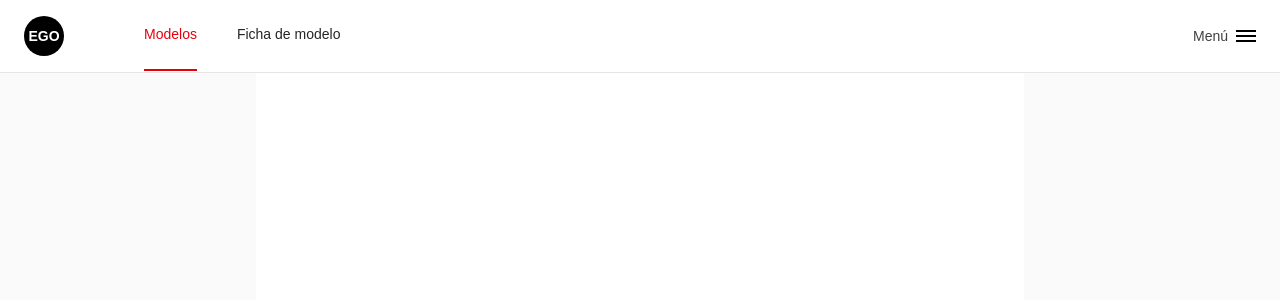
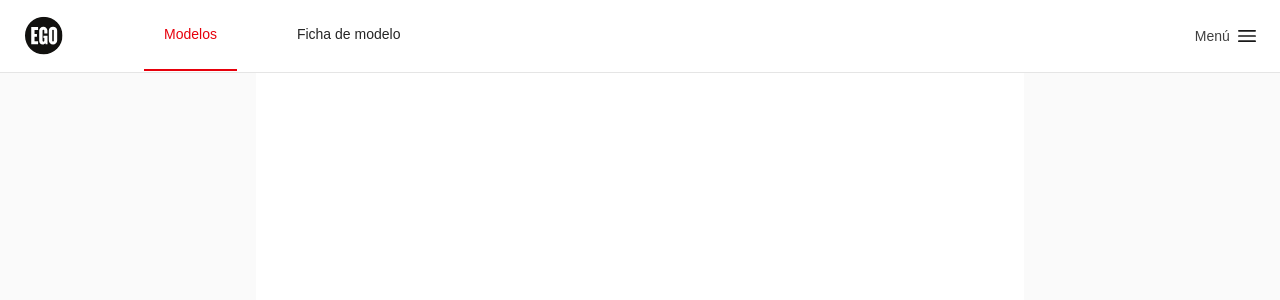
Before and after one commit to emanuelpps/ego-agency-challenge-EP, a Next.js app: page / in a window 1280 px wide. Shown: the top 300 px of the page. Built offline with nearby package versions, Linux system fonts and the light colour scheme.

Commit message:
chore: added figma icons

```diff
--- a/app/page.tsx
+++ b/app/page.tsx
@@ -1,7 +1,7 @@
 export default function Home() {
   return (
-    <div className="flex min-h-screen items-center justify-center bg-zinc-50 font-sans dark:bg-black">
-      <main className="flex min-h-screen w-full max-w-3xl flex-col items-center justify-between py-32 px-16 bg-white dark:bg-black sm:items-start"></main>
+    <div className="flex items-center justify-center min-h-screen font-sans bg-zinc-50 dark:bg-white">
+      <main className="flex flex-col items-center justify-between w-full max-w-3xl min-h-screen px-16 py-32 bg-white dark:bg-white sm:items-start"></main>
     </div>
   );
 }
--- a/components/layout/navbar/NavItem.tsx
+++ b/components/layout/navbar/NavItem.tsx
@@ -10,7 +10,7 @@ export function NavItem({ href, active = false, children }: NavItemProps) {
   return (
     <Link
       href={href}
-      className={`relative pb-1 text-sm font-medium transition-colors ${
+      className={`relative pb-1 text-sm font-medium transition-colors pr-5 pl-5 ${
         active ? "text-red-600" : "text-neutral-800"
       }`}
     >
--- a/components/layout/navbar/Navbar.tsx
+++ b/components/layout/navbar/Navbar.tsx
@@ -3,7 +3,7 @@
 import Link from "next/link";
 import { usePathname } from "next/navigation";
 import { NavItem } from "./NavItem";
-
+import Image from "next/image";
 export function Navbar() {
   const pathname = usePathname();
 
@@ -11,8 +11,8 @@ export function Navbar() {
     <header className="w-full bg-white border-b border-neutral-200">
       <div className="mx-auto flex h-[72px] max-w-7xl items-center justify-between px-6">
         <div className="flex items-center gap-3">
-          <div className="flex items-center justify-center w-10 h-10 text-sm font-bold text-white bg-black rounded-full">
-            EGO
+          <div className="flex items-center justify-center w-10 h-10 text-sm font-bold text-white rounded-full">
+            <Image src="/icons/Logo.svg" width={38} height={39} alt="Home" />
           </div>
         </div>
         <nav className="items-center hidden w-full gap-10 pl-20 md:flex">
@@ -26,9 +26,7 @@ export function Navbar() {
         <button className="flex items-center gap-2 text-sm text-neutral-700">
           <span>Menú</span>
           <div className="flex flex-col gap-[3px]">
-            <span className="h-[2px] w-5 bg-black" />
-            <span className="h-[2px] w-5 bg-black" />
-            <span className="h-[2px] w-5 bg-black" />
+            <Image src="/icons/Menu.svg" width={24} height={24} alt="Home" />
           </div>
         </button>
       </div>
```
Also changed, not shown: components/layout/navbar/NavBarMenu.tsx (added), public/icons/Logo.svg (added), public/icons/Menu.svg (added).
